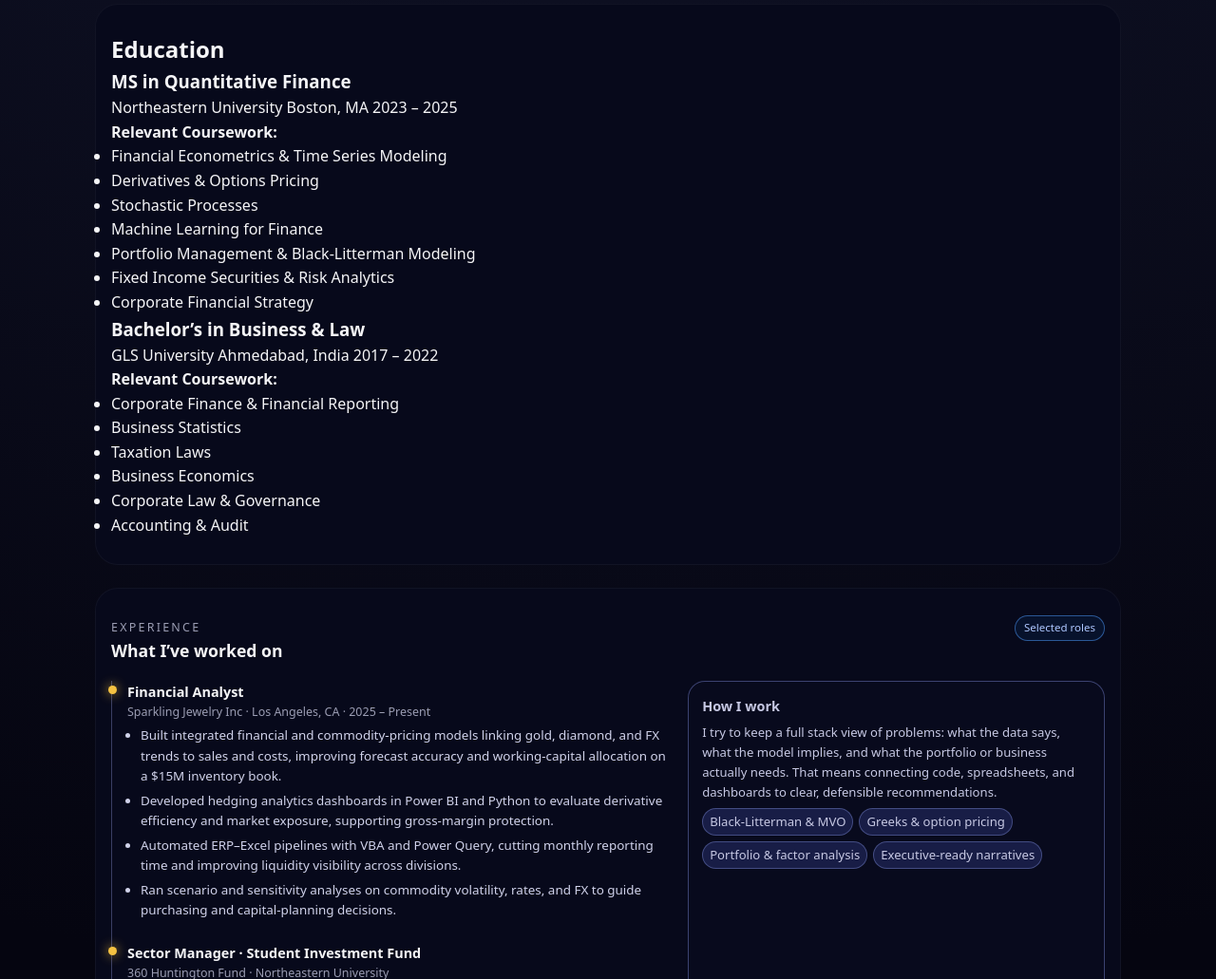
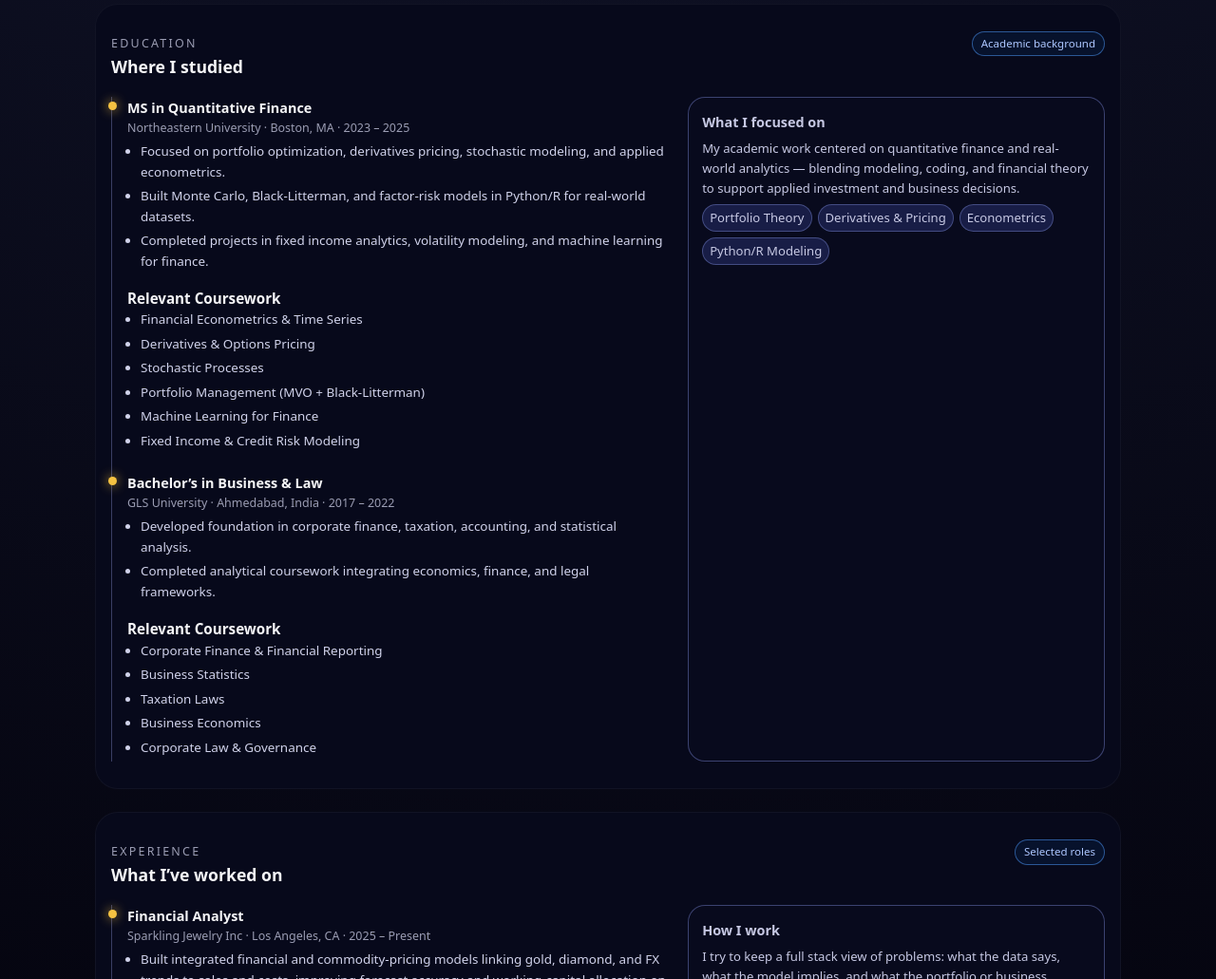
Before and after one commit to thequantfinancegrad/thequantfinancegrad.github.io, a plain HTML site: page index.html in a window 1280 px wide. Shown: the part 1077-2108 px from the top of the page at 95% size. Drawn offline with Linux system fonts and the light colour scheme.

Commit message:
Added Education section with coursework

```diff
--- a/index.html
+++ b/index.html
@@ -760,47 +760,83 @@
           <span>Python · Excel · BI</span>
         </div>
       </section>
+      <!-- Education -->
+      <section id="education">
+        <div class="section-header">
+          <div>
+            <div class="section-kicker">EDUCATION</div>
+            <h2 class="section-title">Where I studied</h2>
+          </div>
+          <span class="pill">Academic background</span>
+        </div>
 
-      <!-- Experience -->
+        <div class="exp-grid">
+          <div class="timeline">
 
-      <section id="education" class="section">
-        <h2>Education</h2>
+            <!-- Item 1 -->
+            <div class="timeline-item">
+              <div class="timeline-dot"></div>
+              <div class="timeline-role">MS in Quantitative Finance</div>
+              <div class="timeline-meta">Northeastern University · Boston, MA · 2023 – 2025</div>
+              <ul class="timeline-points">
+                <li>Focused on portfolio optimization, derivatives pricing, stochastic modeling, and applied econometrics.</li>
+                <li>Built Monte Carlo, Black-Litterman, and factor-risk models in Python/R for real-world datasets.</li>
+                <li>Completed projects in fixed income analytics, volatility modeling, and machine learning for finance.</li>
+              </ul>
 
-        <div class="education-item">
-          <h3>MS in Quantitative Finance</h3>
-          <div class="edu-meta">
-            <span class="edu-school">Northeastern University</span>
-            <span class="edu-location">Boston, MA</span>
-            <span class="edu-dates">2023 – 2025</span>
+              <!-- Coursework -->
+              <div class="timeline-role" style="margin-top:1rem; font-size:0.95rem; font-weight:600;">
+                Relevant Coursework
               </div>
-          <p class="edu-subheader"><strong>Relevant Coursework:</strong></p>
-          <ul class="coursework-list">
-            <li>Financial Econometrics & Time Series Modeling</li>
+              <ul class="timeline-points">
+                <li>Financial Econometrics & Time Series</li>
                 <li>Derivatives & Options Pricing</li>
                 <li>Stochastic Processes</li>
+                <li>Portfolio Management (MVO + Black-Litterman)</li>
                 <li>Machine Learning for Finance</li>
-            <li>Portfolio Management & Black-Litterman Modeling</li>
-            <li>Fixed Income Securities & Risk Analytics</li>
-            <li>Corporate Financial Strategy</li>
+                <li>Fixed Income & Credit Risk Modeling</li>
               </ul>
             </div>
 
-        <div class="education-item">
-          <h3>Bachelor’s in Business & Law</h3>
-          <div class="edu-meta">
-            <span class="edu-school">GLS University</span>
-            <span class="edu-location">Ahmedabad, India</span>
-            <span class="edu-dates">2017 – 2022</span>
+            <!-- Item 2 -->
+            <div class="timeline-item">
+              <div class="timeline-dot"></div>
+              <div class="timeline-role">Bachelor’s in Business & Law</div>
+              <div class="timeline-meta">GLS University · Ahmedabad, India · 2017 – 2022</div>
+              <ul class="timeline-points">
+                <li>Developed foundation in corporate finance, taxation, accounting, and statistical analysis.</li>
+                <li>Completed analytical coursework integrating economics, finance, and legal frameworks.</li>
+              </ul>
+
+              <!-- Coursework -->
+              <div class="timeline-role" style="margin-top:1rem; font-size:0.95rem; font-weight:600;">
+                Relevant Coursework
               </div>
-          <p class="edu-subheader"><strong>Relevant Coursework:</strong></p>
-          <ul class="coursework-list">
+              <ul class="timeline-points">
                 <li>Corporate Finance & Financial Reporting</li>
                 <li>Business Statistics</li>
                 <li>Taxation Laws</li>
                 <li>Business Economics</li>
                 <li>Corporate Law & Governance</li>
-            <li>Accounting & Audit</li>
               </ul>
+            </div>
+
+          </div>
+
+          <!-- Right side card -->
+          <aside class="exp-side-card">
+            <h4>What I focused on</h4>
+            <p>
+              My academic work centered on quantitative finance and real-world analytics — blending modeling,
+              coding, and financial theory to support applied investment and business decisions.
+            </p>
+            <div class="exp-side-tags">
+              <span>Portfolio Theory</span>
+              <span>Derivatives & Pricing</span>
+              <span>Econometrics</span>
+              <span>Python/R Modeling</span>
+            </div>
+          </aside>
         </div>
       </section>
 
```
Lines whose indentation alone changed are shown as unchanged.
